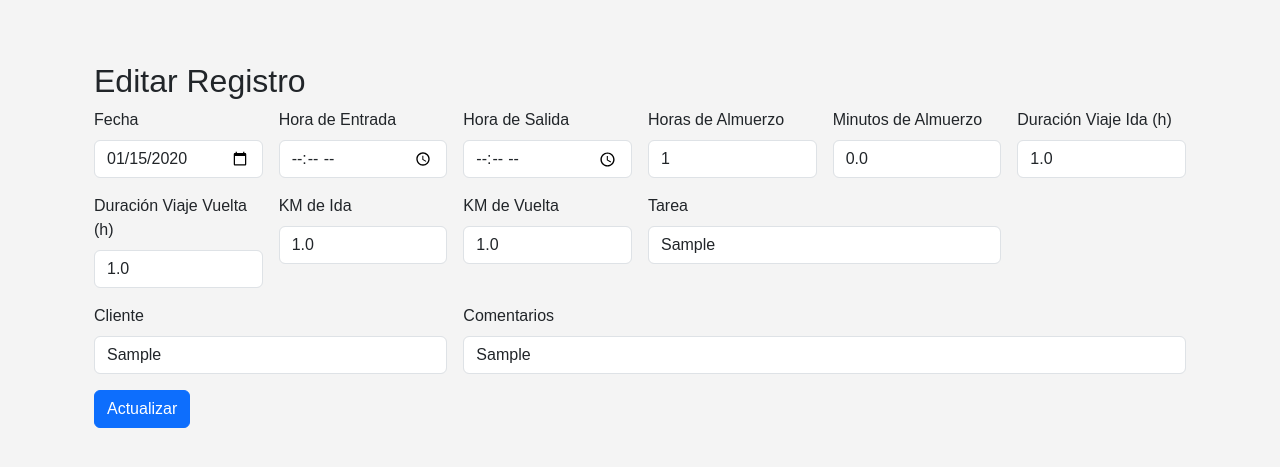
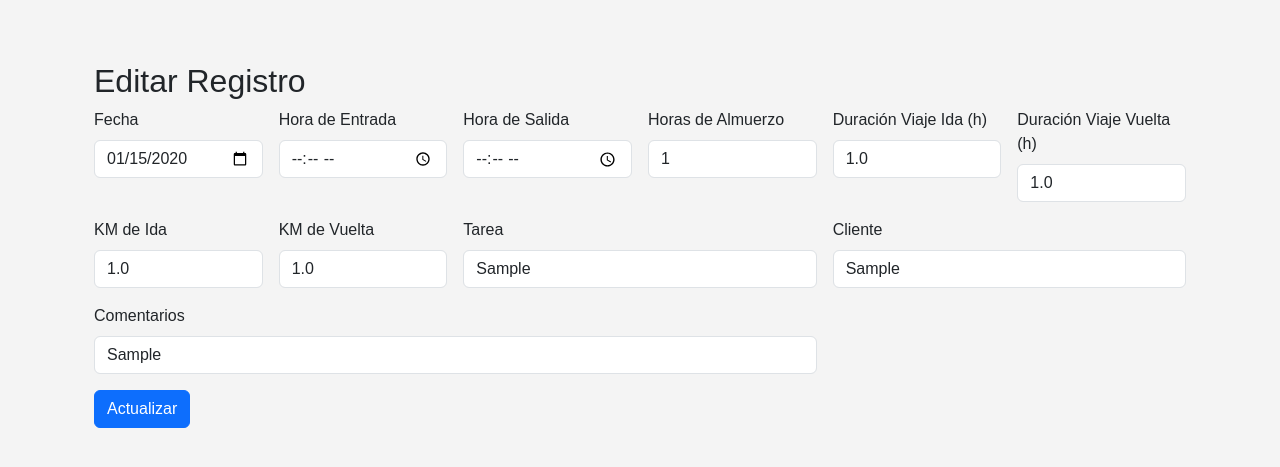
Before and after one commit to GUILLERMOWEB/Registro-de-horas-mejorado, a Flask app: page /editar_registro/1 in a window 1280 px wide. Shown: the part 56-523 px from the top of the page. Run offline with Flask 3, Linux system fonts and the light colour scheme; the visitor is signed in with stand-in values (Sample User, id 1); tables that the repository leaves empty hold one stand-in row (values such as "Sample post").

Commit message:
Elimino minutos de hora de almuerzo

```diff
--- a/app.py
+++ b/app.py
@@ -258,12 +258,7 @@ def editar_registro(id):
         salida = request.form['salida']
 
         almuerzo_horas = int(request.form.get('almuerzo_horas', 0))
-        almuerzo_minutos = request.form.get('almuerzo_minutos', '0')  # Valor por defecto '0' si no se proporciona
-        try:
-            almuerzo_minutos = int(float(almuerzo_minutos))  # Convertir primero a float y luego a int
-        except ValueError:
-            almuerzo_minutos = 0  # Valor por defecto 0 si falla la conversión
-        almuerzo = almuerzo_horas + (almuerzo_minutos / 60)
+        almuerzo = almuerzo_horas
 
         try:
             viaje_ida = float(request.form.get('viaje_ida', 0) or 0)
--- a/templates/editar_registro.html
+++ b/templates/editar_registro.html
@@ -21,10 +21,6 @@
     <div class="col-md-2">
       <label for="almuerzo_horas" class="form-label">Horas de Almuerzo</label>
       <input type="number" step="0.1" name="almuerzo_horas" class="form-control" value="{{ registro.almuerzo|int }}" min="0" required>
-    </div>
-    <div class="col-md-2">
-      <label for="almuerzo_minutos" class="form-label">Minutos de Almuerzo</label>
-      <input type="number" name="almuerzo_minutos" class="form-control" value="{{ (registro.almuerzo % 1) * 60 | round }}" min="0" max="60" step="1" required>
     </div>
     <div class="col-md-2">
       <label for="viaje_ida" class="form-label">Duración Viaje Ida (h)</label>
```
